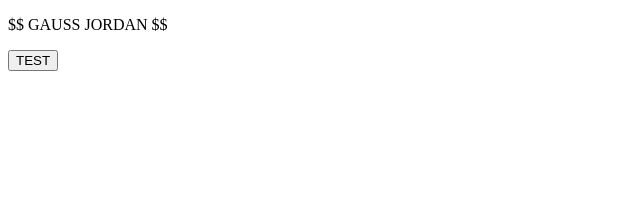
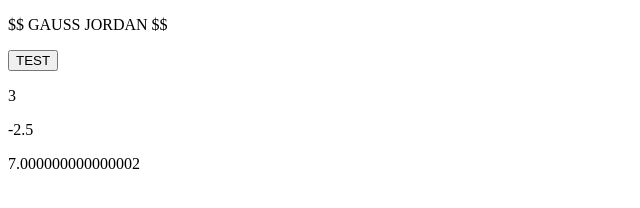
Before and after one commit to kevinveloso/numbiosis, a plain HTML site: page Package2/gaussJordan.html in a window 1280 px wide. Both pictures are taken after a click on the button "TEST". Shown: the whole page, without its empty margins (0-640 px from the left). Drawn offline with Linux system fonts and the light colour scheme.

Commit message:
método Gauss Jordan finalizado

```diff
--- a/Package2/gaussJordan.html
+++ b/Package2/gaussJordan.html
@@ -26,6 +26,7 @@ function myFunction() {
   var aux = new Array(sistema.length);  //auxiliar para valores;
   var valoresFinais = new Array(sistema.length);  //auxiliar para valores x1, x2, x3;
   var baux = 0;
+  var somaMatriz = 0;
 
 
   //Pegando os valores x1, x2, x3;
@@ -68,21 +69,30 @@ function myFunction() {
 
   }
 
-  for(var i = sistema.length-1; i > -1; i--){
-    for(var k = 0; )
+  //Calculando os valores e modificando as matrizes:.
+  for(var i = sistema.length-1; i > -1; i--){ //lendo matriz de trás para frente;
 
-    //atualizando valores da matriz;
-    for (var j = i; i > i-1; i--) {
-      matriz[]
+    //Somar todos os elementos para futuramente isolar o x desejado;
+    somaMatriz = 0;
+    for (var j = i; j < sistema.length-1; j++) {
+      somaMatriz = somaMatriz + matriz[i][j+1];
     }
 
+    //calculando o valor de X;(isolando o X);
+    baux = (b[i] - somaMatriz) / matriz[i][i];
+    //guardando o valor de X na matriz:.
+    b[i] = baux;
+
+    //atualizando valores da matriz realizando as multiplicações;
+    for (var j = i; j > 0; j--) {
+      matriz[j-1][i] = matriz[j-1][i] * baux;
+    }
   }
 
-  //testanto:.
-  document.getElementById("demo").innerHTML = matriz[0];
-  document.getElementById("demo1").innerHTML = matriz[1];
-  document.getElementById("demo2").innerHTML = matriz[2];
-  document.getElementById("demo3").innerHTML = b;
+  //PRINTANDO OS VALORES DE X ENCONTRADOS:.
+  document.getElementById("demo").innerHTML =  b[0];  //x1
+  document.getElementById("demo1").innerHTML = b[1];  //x2
+  document.getElementById("demo2").innerHTML = b[2];  //x3
 
 }
 </script>
```
